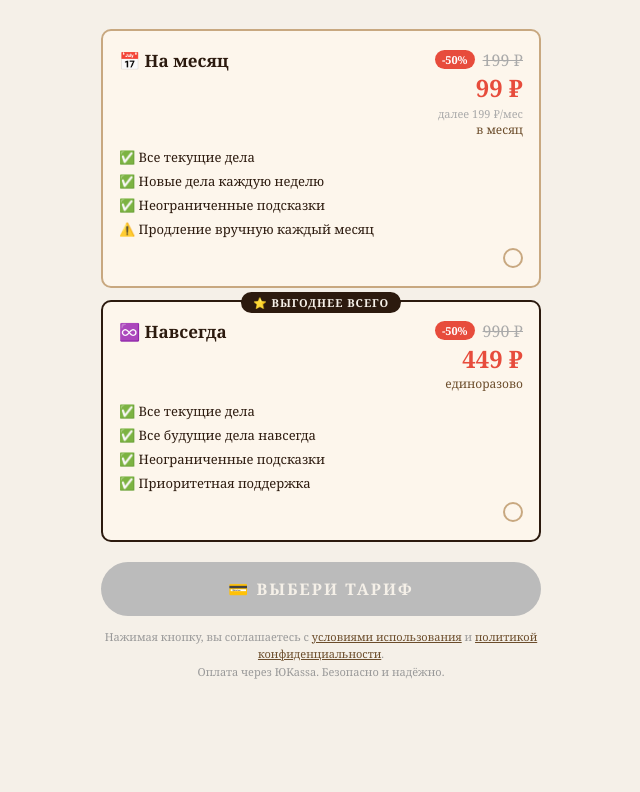
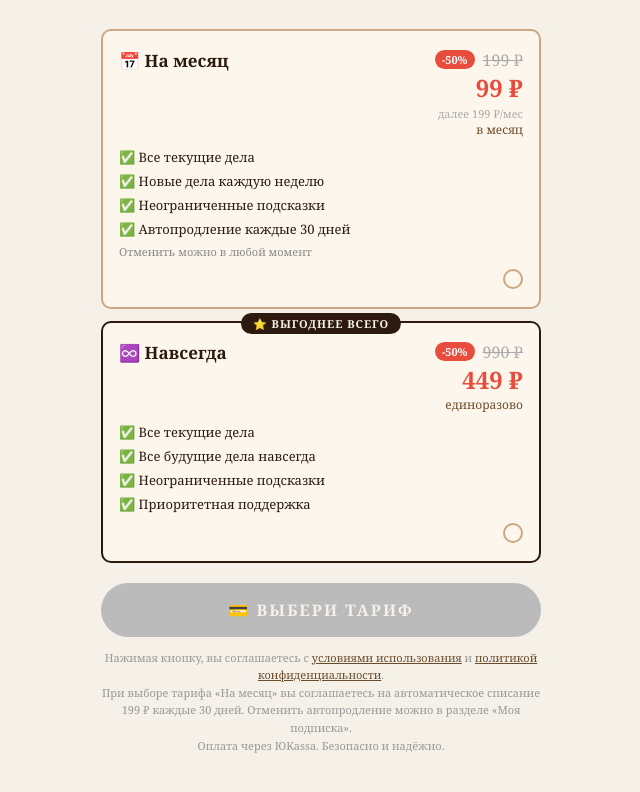
Before and after one commit to ledydy47-cmd/bukvennoe-delo, a plain HTML site: page frontend/subscribe.html in a window 1280 px wide. Shown: the part 544-1336 px from the top of the page, without its empty margins (319-959 px from the left). Before the commit the page ends 1264 px from the top, so only its background shows below. Drawn offline with Linux system fonts and the light colour scheme; no server answers.

Commit message:
Legal: текст об автосписании для автоплатежей ЮКассы

```diff
--- a/frontend/subscribe.html
+++ b/frontend/subscribe.html
@@ -157,7 +157,8 @@ hr { border: none; border-top: 2px solid #2c1a0e; margin: 16px 0; }
         <div class="plan-feature">✅ Все текущие дела</div>
         <div class="plan-feature">✅ Новые дела каждую неделю</div>
         <div class="plan-feature">✅ Неограниченные подсказки</div>
-        <div class="plan-feature">⚠️ Продление вручную каждый месяц</div>
+        <div class="plan-feature">✅ Автопродление каждые 30 дней</div>
+        <div class="plan-feature" style="font-size:11px;color:#888">Отменить можно в любой момент</div>
       </div>
       <div class="plan-radio"><div class="plan-radio-dot"></div></div>
     </div>
@@ -193,6 +194,7 @@ hr { border: none; border-top: 2px solid #2c1a0e; margin: 16px 0; }
     Нажимая кнопку, вы соглашаетесь с
     <a href="terms.html">условиями использования</a>
     и <a href="privacy.html">политикой конфиденциальности</a>.<br>
+    При выборе тарифа «На месяц» вы соглашаетесь на автоматическое списание 199 ₽ каждые 30 дней. Отменить автопродление можно в разделе «Моя подписка».<br>
     Оплата через ЮKassa. Безопасно и надёжно.
   </div>
 </div>
```
